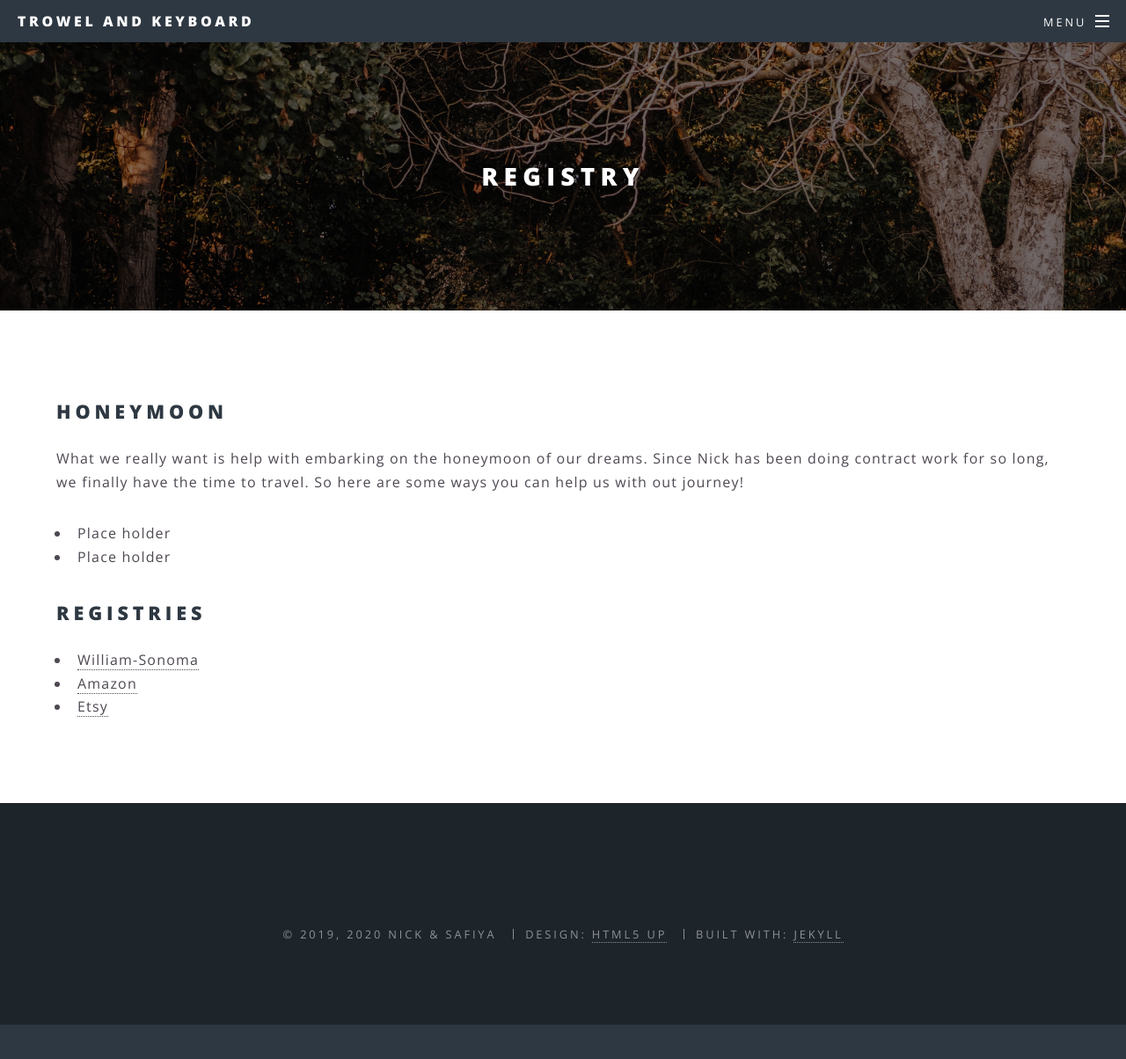
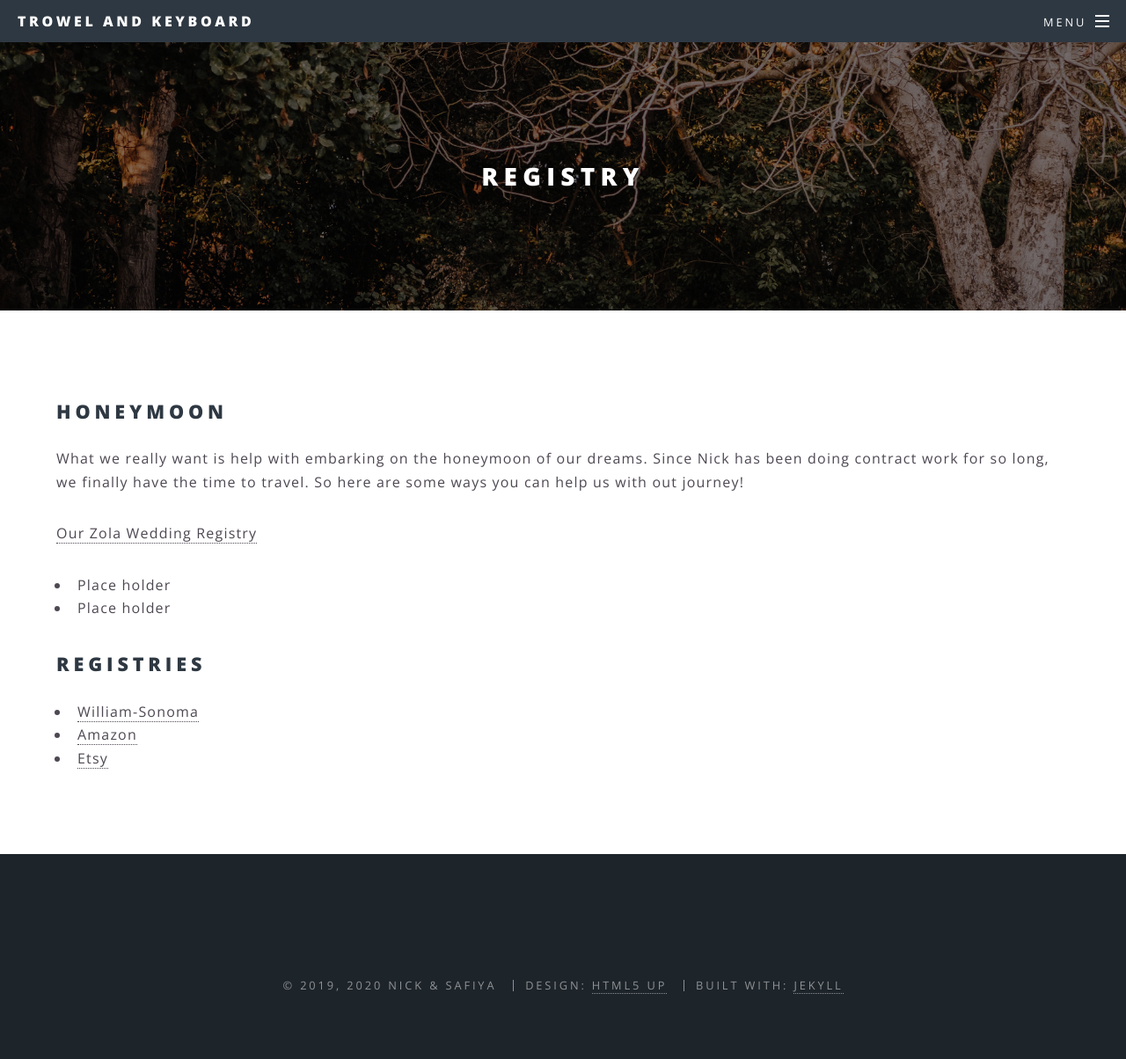
Before and after one commit to trowelandkeyboard/trowelandkeyboard.github.io, a Jekyll site: the page built from registry.md, in a window 1280 px wide and 1223 px high. Shown: the top 1204 px of the window at 88% size. Built offline with Jekyll 4.4.1, drawn with Linux system fonts in a browser that asks for light colours; a script that is not in the unit is left out.

Commit message:
adding zola

```diff
--- a/registry.md
+++ b/registry.md
@@ -5,6 +5,9 @@ permalink: /registry/
 ---
 ## Honeymoon
 What we really want is help with embarking on the honeymoon of our dreams. Since Nick has been doing contract work for so long, we finally have the time to travel. So here are some ways you can help us with out journey!
+
+<a class="zola-registry-embed" href="www.zola.com/registry/safiyaandnick" data-registry-key="safiyaandnick">Our Zola Wedding Registry</a><script>!function(e,t,n){var s,a=e.getElementsByTagName(t)[0];e.getElementById(n)||(s=e.createElement(t),s.id=n,s.async=!0,s.src="https://widget.zola.com/js/widget.js",a.parentNode.insertBefore(s,a))}(document,"script","zola-wjs");</script>
+
 
 * Place holder
 * Place holder
```
